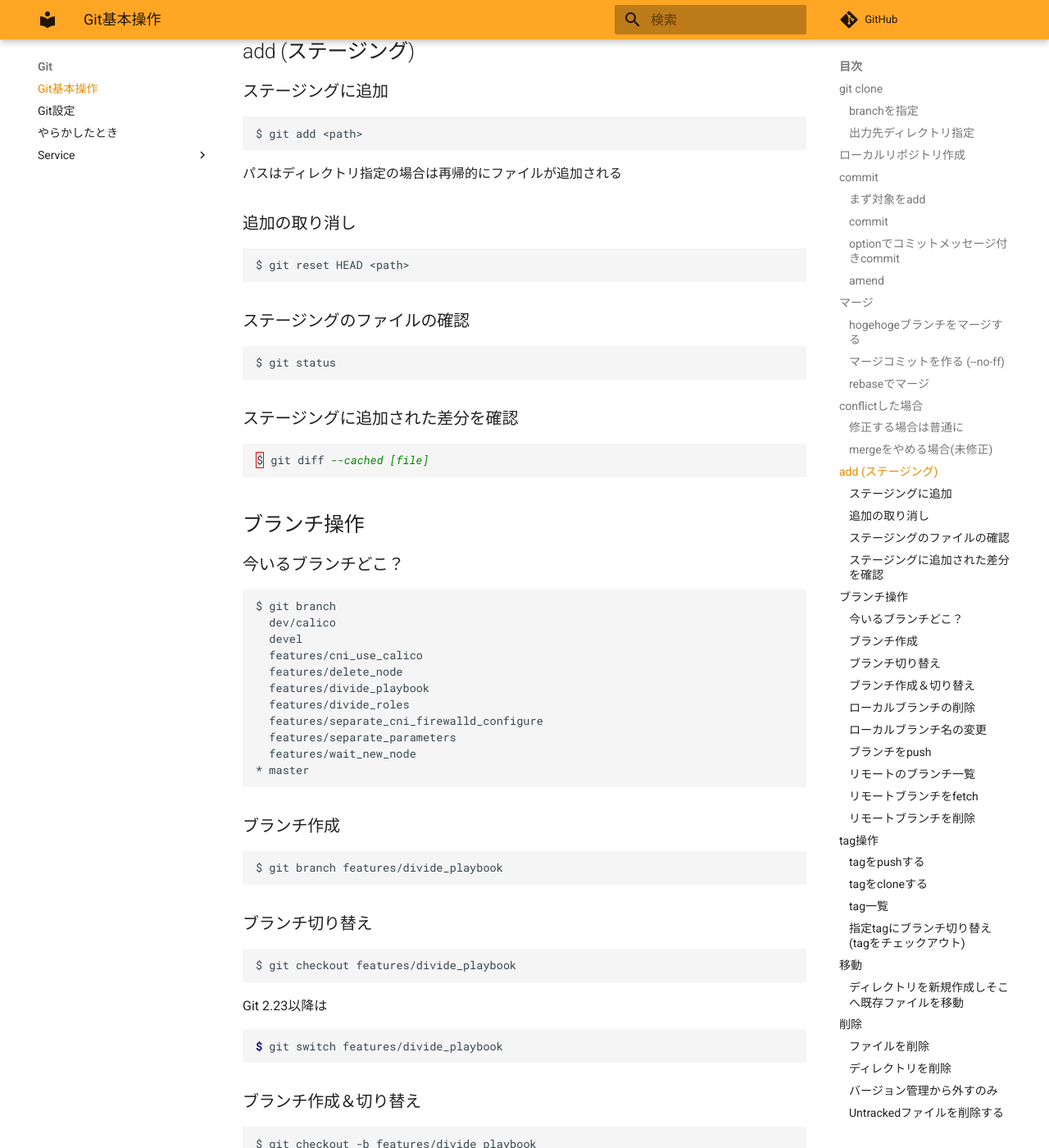
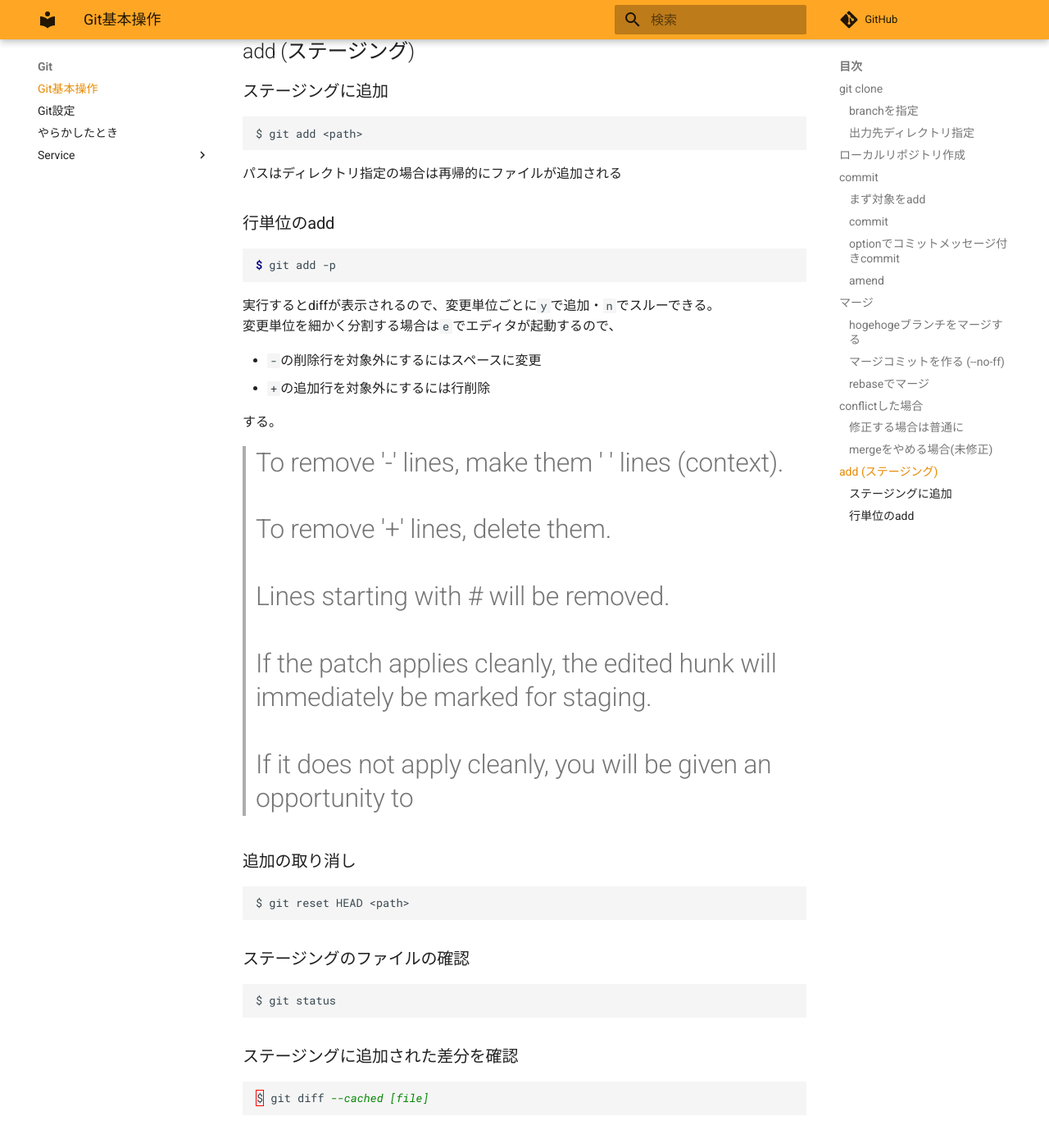
Before and after one commit to zaki-lknr/docs, an MkDocs documentation site: the page built from docs/Git/index.md, in a window 1280 px wide and 1400 px high, scrolled down 3353 px. Shown: the whole window at 82% size. Built offline with MkDocs 1.6.1 and Material for MkDocs 9.7.7, drawn with Linux system fonts in a browser that asks for light colours; comment, search, counter and statistics services are not loaded.

Commit message:
add: git: git add -pで行単位のadd

````diff
--- a/docs/Git/index.md
+++ b/docs/Git/index.md
@@ -159,6 +159,26 @@ $ git add <path>
 ```
 
 パスはディレクトリ指定の場合は再帰的にファイルが追加される
+
+### 行単位のadd
+
+```console
+$ git add -p
+```
+
+実行するとdiffが表示されるので、変更単位ごとに`y`で追加・`n`でスルーできる。
+変更単位を細かく分割する場合は`e`でエディタが起動するので、
+
+- `-`の削除行を対象外にするにはスペースに変更
+- `+`の追加行を対象外にするには行削除
+
+する。
+
+> # To remove '-' lines, make them ' ' lines (context).
+> # To remove '+' lines, delete them.
+> # Lines starting with # will be removed.
+> # If the patch applies cleanly, the edited hunk will immediately be marked for staging.
+> # If it does not apply cleanly, you will be given an opportunity to
 
 ### 追加の取り消し
 
````
